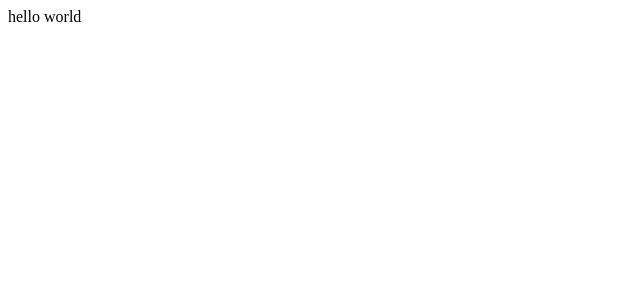
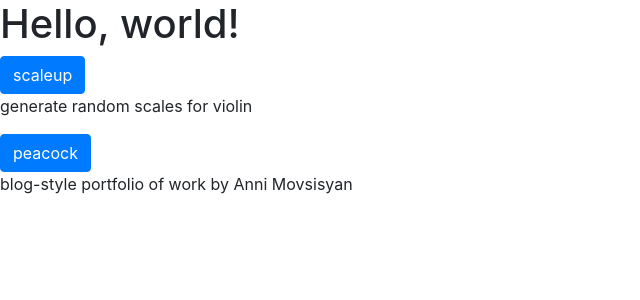
Before and after one commit to lilitmovsisyan/combo_pa_lilit, a Django app: page / in a window 1280 px wide. Before the commit the part shown is almost empty. Shown: the top 300 px of the page, without its empty margins (0-640 px from the left). Run offline with Django 3.2, Linux system fonts and the light colour scheme; some libraries are stand-ins or nearby versions.

Commit message:
first draft lilit/home.html

```diff
--- a/lilit/templates/lilit/home.html
+++ b/lilit/templates/lilit/home.html
@@ -1 +1,25 @@
-hello world
+<!doctype html>
+<html lang="en">
+  <head>
+    <!-- Required meta tags -->
+    <meta charset="utf-8">
+    <meta name="viewport" content="width=device-width, initial-scale=1, shrink-to-fit=no">
+
+    <!-- Bootstrap CSS -->
+    <link rel="stylesheet" href="https://stackpath.bootstrapcdn.com/bootstrap/4.3.1/css/bootstrap.min.css" integrity="sha384-ggOyR0iXCbMQv3Xipma34MD+dH/1fQ784/j6cY/iJTQUOhcWr7x9JvoRxT2MZw1T" crossorigin="anonymous">
+
+    <title>Hello, world!</title>
+  </head>
+  <body>
+    <h1>Hello, world!</h1>
+
+    <a class="btn btn-primary" href="{% url 'scaleup' %}" role="button">scaleup</a>
+    <p>generate random scales for violin</p>
+    <a class="btn btn-primary" href="{% url 'bloghome' %}" role="button">peacock</a>
+    <p>blog-style portfolio of work by Anni Movsisyan</p>
+
+
+
+
+  </body>
+</html>
```
